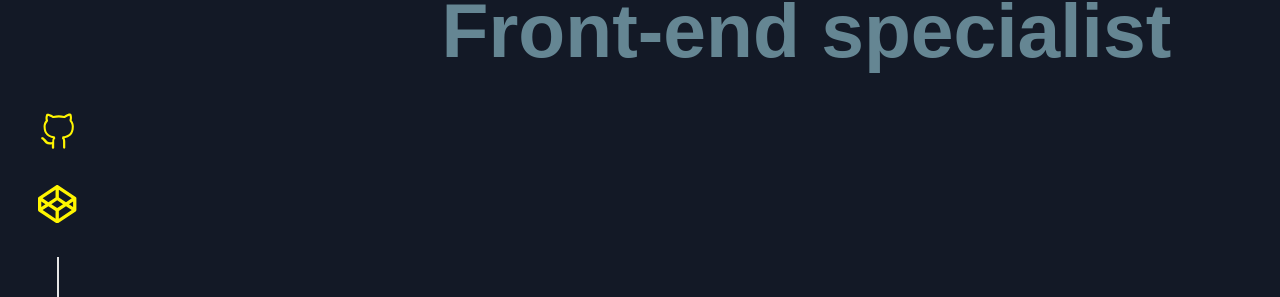
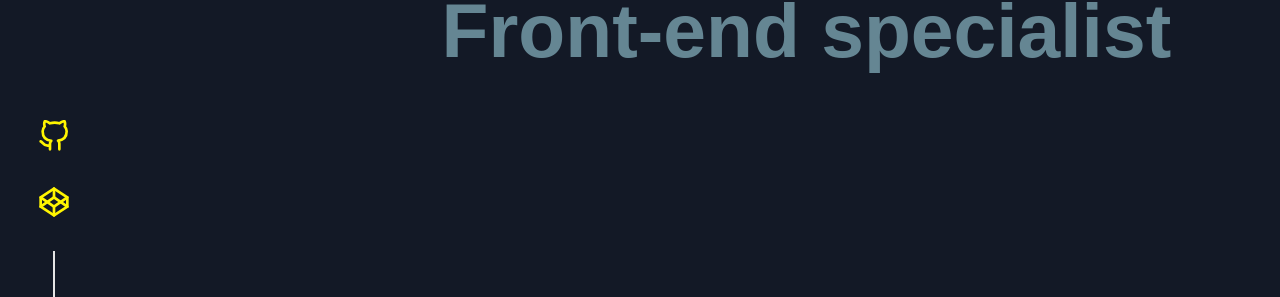
Before and after one commit to JakePitman/moreaporia, a React (Create React App) app: page / in a window 1280 px wide. Shown: the part 503-800 px from the top of the page. Built offline with nearby package versions, Linux system fonts and the light colour scheme; a web font is replaced by a local one.

Commit message:
Minor style changes

```diff
--- a/src/components/LandingPage/LandingPage.module.scss
+++ b/src/components/LandingPage/LandingPage.module.scss
@@ -94,7 +94,7 @@
   margin-bottom: 30px;
 
   svg {
-    font-size: 3vw;
+    font-size: 2.5vw;
     @media (max-width: $breakpointTablet) {
       font-size: 10vw;
     }
@@ -103,6 +103,9 @@
 
 .footerLine {
   height: 40px;
-  border: 1px solid $offWhite;
+  outline: 1px solid $offWhite;
   flex: 0.5;
+  @media (max-width: $breakpointTablet) {
+    flex: 0.3;
+  }
 }
--- a/src/components/LandingPage/LandingPage.tsx
+++ b/src/components/LandingPage/LandingPage.tsx
@@ -1,6 +1,6 @@
 import React from "react";
-import { VscGithubAlt } from "react-icons/vsc";
-import { FaCodepen } from "react-icons/fa";
+import { FiGithub } from "react-icons/fi";
+import { FiCodepen } from "react-icons/fi";
 
 import styles from "./LandingPage.module.scss";
 
@@ -28,10 +28,10 @@ const LandingPage = () => {
       <div className={styles.footer}>
         <div className={styles.iconsContainer}>
           <div className={styles.iconWrapper}>
-            <VscGithubAlt />
+            <FiGithub />
           </div>
           <div className={styles.iconWrapper}>
-            <FaCodepen />
+            <FiCodepen />
           </div>
           <div className={styles.footerLine} />
         </div>
```
